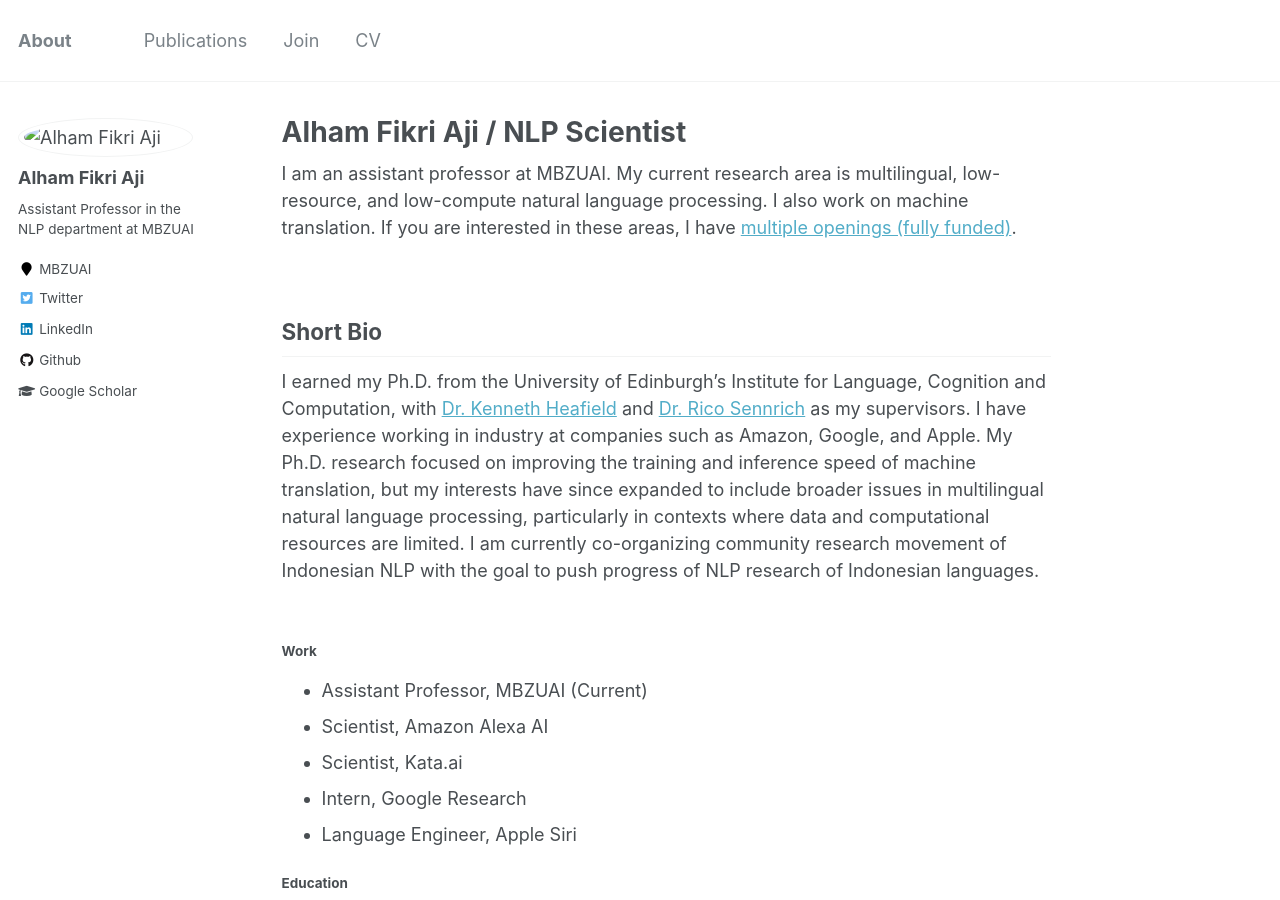
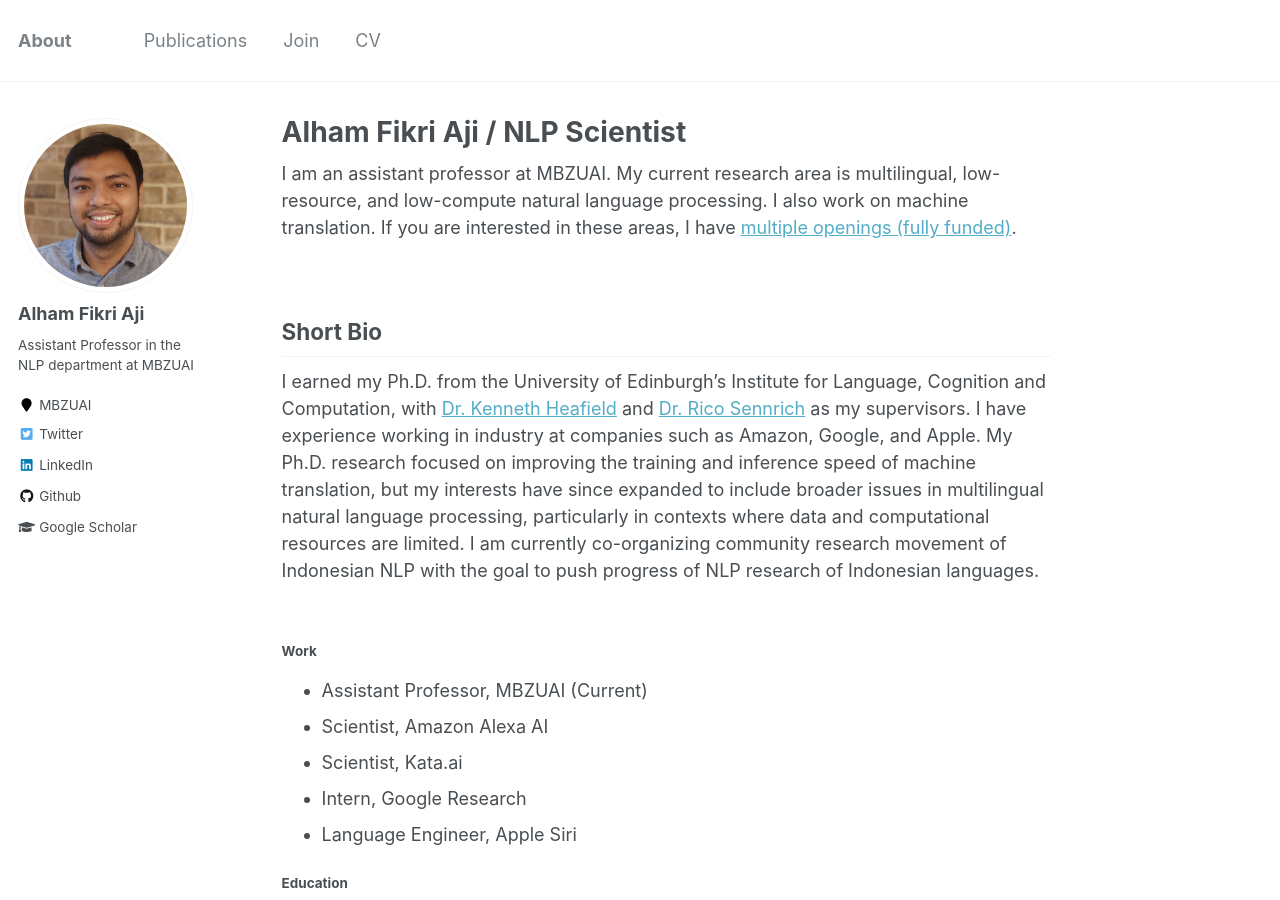
Before and after one commit to afaji/afaji.github.io, a Jekyll site: the page built from _pages/about.md, in a window 1280 px wide and 900 px high. Built offline with Jekyll 4.4.1, drawn with Linux system fonts in a browser that asks for light colours.

Commit message:
Update _config.yml

```diff
--- a/_config.yml
+++ b/_config.yml
@@ -81,7 +81,7 @@
 # Site Author
 author:
   name             : "Alham Fikri Aji"
-  avatar           : "images/aji-hd.jpg"
+  avatar           : "aji-hd.jpg"
   bio              : "Assistant Professor in the NLP department at MBZUAI"
   location         : "MBZUAI"
   employer         :
```
